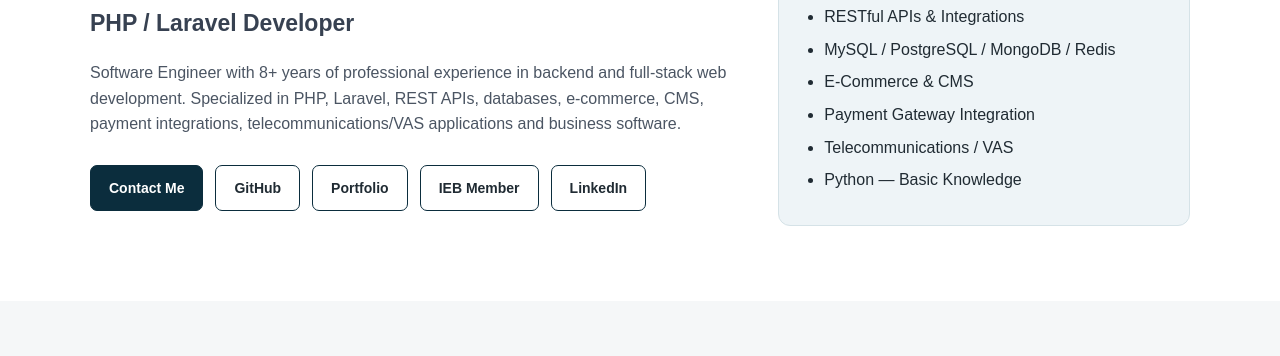
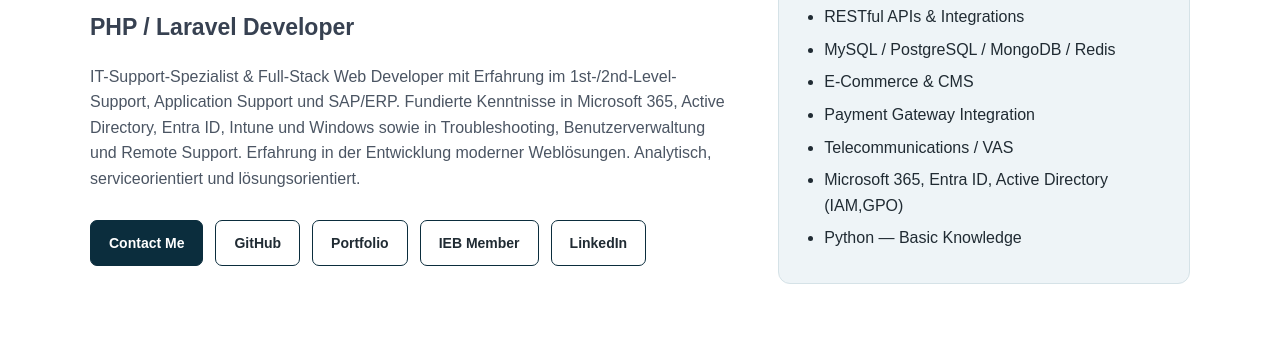
Before and after one commit to robiulhasanphp/robiulhasanphp.github.io, a plain HTML site: page index.html in a window 1280 px wide. Shown: the part 280-636 px from the top of the page. Drawn offline with Linux system fonts and the light colour scheme.

Commit message:
Update index.html

```diff
--- a/index.html
+++ b/index.html
@@ -104,10 +104,15 @@ section{padding:52px 0}
 <h1>Md. Robiul Hasan</h1>
 <h2>PHP / Laravel Developer</h2>
 <p class="lead">
-Software Engineer with 8+ years of professional experience in backend and
-full-stack web development. Specialized in PHP, Laravel, REST APIs, databases,
-e-commerce, CMS, payment integrations, telecommunications/VAS applications
-and business software.
+IT-Support-Spezialist & Full-Stack Web Developer
+mit Erfahrung im 1st-/2nd-Level-Support,
+Application Support und SAP/ERP. Fundierte
+Kenntnisse in Microsoft 365, Active Directory, Entra
+ID, Intune und Windows sowie in Troubleshooting,
+Benutzerverwaltung und Remote Support.
+Erfahrung in der Entwicklung moderner
+Weblösungen. Analytisch, serviceorientiert und
+lösungsorientiert.
 </p>
 <div class="buttons">
 <a class="btn primary" href="#contact">Contact Me</a>
@@ -128,6 +133,7 @@ and business software.
 <li>E-Commerce & CMS</li>
 <li>Payment Gateway Integration</li>
 <li>Telecommunications / VAS</li>
+<li>Microsoft 365, Entra ID, Active Directory (IAM,GPO)</li>
 <li>Python — Basic Knowledge</li>
 </ul>
 </div>
```
